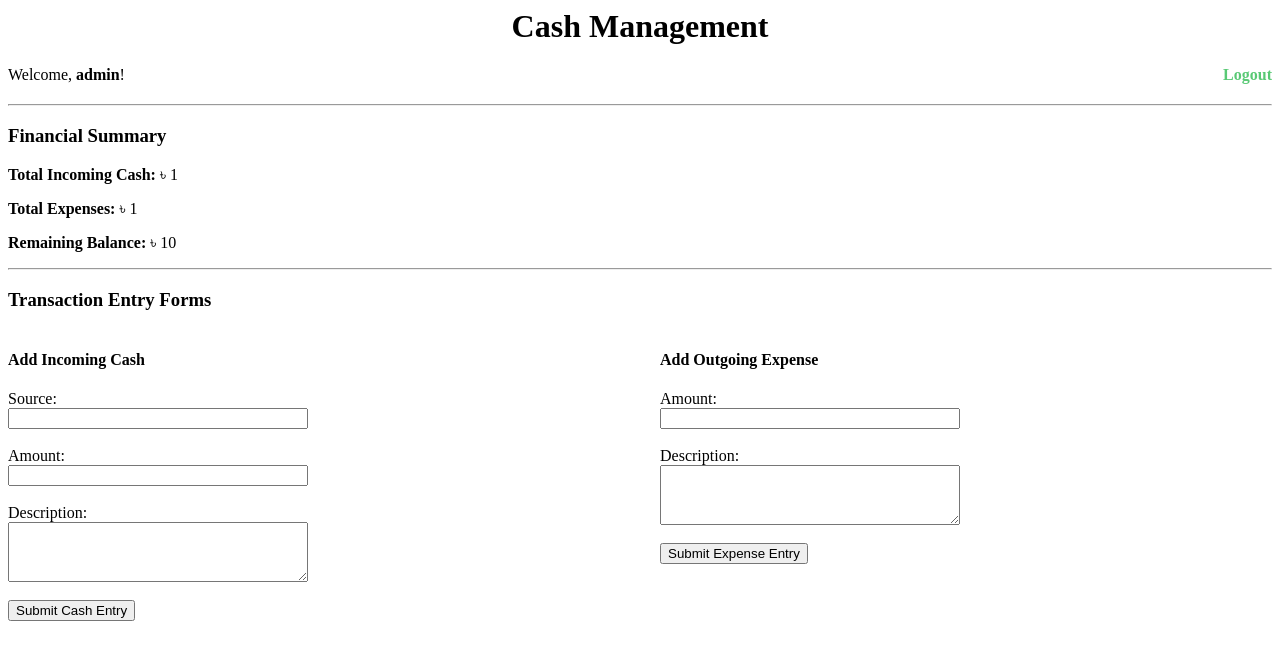
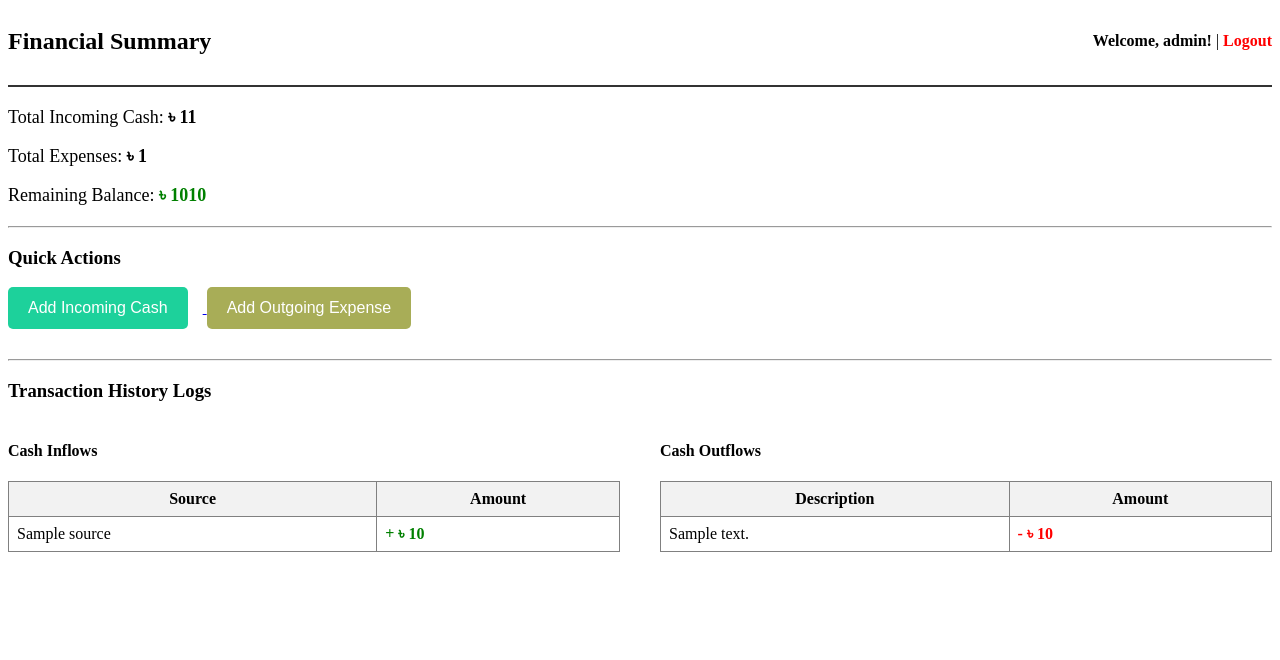
Before and after one commit to russelahmed71/Russel_01_ManageCash, a Django app: template ManageCash/templates/dashboard.html in a window 1280 px wide. Shown: the top 660 px of the page. Run offline with Django 5.2, Linux system fonts and the light colour scheme; a user stored in the database is signed in; the template is opened without the code that fills it: most values are stand-ins (such as "Sample title", 1, 10 or a date in 2020).

Commit message:
Fixed total income, balance calculation, and updated dashboard view

```diff
--- a/ManageCash/templates/dashboard.html
+++ b/ManageCash/templates/dashboard.html
@@ -1,53 +1,92 @@
-<!-- Title Centered at the Top Middle -->
-<h1 style="text-align: center;">Cash Management</h1>
+<!DOCTYPE html>
+<html>
+<head>
+    <title>Dashboard</title>
+</head>
+<body>
 
-<!-- Left and Right Corner Alignment Row -->
-<div style="display: flex; justify-content: space-between; align-items: center; margin-bottom: 20px;">
-    <span>Welcome, <strong>{{ request.user.username }}</strong>!</span>
-    <a href="{% url 'logout' %}" style="color: rgb(89, 201, 117); text-decoration: none; font-weight: bold;">Logout</a>
+    <!-- TOP HEADER -->
+    <div style="display: flex; justify-content: space-between; align-items: center; border-bottom: 2px solid #333; padding-bottom: 10px;">
+        <h2>Financial Summary</h2>
+        <div>
+            <strong>Welcome, {{ request.user.username }}!</strong> |
+            <a href="{% url 'logout' %}" style="color: red; text-decoration: none; font-weight: bold;">Logout</a>
+        </div>
+    </div>
+
+    <!-- WALLET SUMMARY VALUES -->
+    <div style="margin: 20px 0; font-size: 18px;">
+        <p>Total Incoming Cash: <strong>৳ {{ total_cash }}{{ total_income }}</strong></p>
+        <p>Total Expenses: <strong>৳ {{ total_expense }}</strong></p>
+        <p>Remaining Balance: <strong style="color: green;">৳ {{ balance }}{{ net_balance }}</strong></p>
     </div>
 
     <hr>
 
-<h3>Financial Summary</h3>
-<p><strong>Total Incoming Cash:</strong> ৳  {{ total_cash }}</p>
-<p><strong>Total Expenses:</strong> ৳  {{ total_expense }}</p>
-<p><strong>Remaining Balance:</strong> ৳  {{ balance }}</p>
+    <!-- QUICK ACTION BUTTONS -->
+    <h3>Quick Actions</h3>
+    <div style="margin-bottom: 30px;">
+        <a href="{% url 'add_cash' %}">
+            <button style="background-color: #1dd19b; color: white; padding: 12px 20px; font-size: 16px; border: none; border-radius: 5px; cursor: pointer; margin-right: 15px;">
+                 Add Incoming Cash
+            </button>
+        </a>
+        <a href="{% url 'add_expense' %}">
+            <button style="background-color: #a8ad57; color: white; padding: 12px 20px; font-size: 16px; border: none; border-radius: 5px; cursor: pointer;">
+                Add Outgoing Expense
+            </button>
+        </a>
+    </div>
 
     <hr>
 
-<h3>Transaction Entry Forms</h3>
+    <!-- SIDE BY SIDE HISTORY LOGS -->
+    <h3>Transaction History Logs</h3>
     <div style="display: flex; gap: 40px;">
-    <!-- Add Cash Form -->
+
+        <!-- Income Records Left Column -->
         <div style="flex: 1;">
-        <h4>Add Incoming Cash</h4>
-        <form action="{% url 'add_cash' %}" method="POST">
-            {% csrf_token %}
-            <label>Source:</label><br>
-            <input type="text" name="source" required style="width: 100%; max-width: 300px;"><br><br>
-
-            <label>Amount:</label><br>
-            <input type="number" name="amount" required style="width: 100%; max-width: 300px;"><br><br>
-
-            <label>Description:</label><br>
-            <textarea name="description" style="width: 100%; max-width: 300px; height: 60px;"></textarea><br><br>
-
-            <button type="submit">Submit Cash Entry</button>
-        </form>
+            <h4>Cash Inflows</h4>
+            <table border="1" cellpadding="8" style="width: 100%; border-collapse: collapse;">
+                <tr style="background-color: #f2f2f2;">
+                    <th>Source</th>
+                    <th>Amount</th>
+                </tr>
+                {% for cash in incomes %}
+                <tr>
+                    <td>{{ cash.source }}</td>
+                    <td style="color: green; font-weight: bold;">+ ৳ {{ cash.amount }}</td>
+                </tr>
+                {% empty %}
+                <tr>
+                    <td colspan="2" style="color: gray; text-align: center;">No cash inputs recorded yet.</td>
+                </tr>
+                {% endfor %}
+            </table>
         </div>
 
-    <!-- Add Expense Form -->
+        <!-- Expense Records Right Column -->
         <div style="flex: 1;">
-        <h4>Add Outgoing Expense</h4>
-        <form action="{% url 'add_expense' %}" method="POST">
-            {% csrf_token %}
-            <label>Amount:</label><br>
-            <input type="number" name="amount" required style="width: 100%; max-width: 300px;"><br><br>
+            <h4>Cash Outflows</h4>
+            <table border="1" cellpadding="8" style="width: 100%; border-collapse: collapse;">
+                <tr style="background-color: #f2f2f2;">
+                    <th>Description</th>
+                    <th>Amount</th>
+                </tr>
+                {% for exp in expenses %}
+                <tr>
+                    <td>{{ exp.description }}</td>
+                    <td style="color: red; font-weight: bold;">- ৳ {{ exp.amount }}</td>
+                </tr>
+                {% empty %}
+                <tr>
+                    <td colspan="2" style="color: gray; text-align: center;">No expenses recorded yet.</td>
+                </tr>
+                {% endfor %}
+            </table>
+        </div>
 
-            <label>Description:</label><br>
-            <textarea name="description" required style="width: 100%; max-width: 300px; height: 60px;"></textarea><br><br>
+    </div>
 
-            <button type="submit">Submit Expense Entry</button>
-        </form>
-    </div>
-</div>
+</body>
+</html>
--- a/ManageCash/urls.py
+++ b/ManageCash/urls.py
@@ -2,10 +2,10 @@ from django.urls import path
 from . import views
 
 urlpatterns = [
-    path('', views.dashboard_view, name='dashboard'),
+    path('', views.login_view, name='login'),
     path('register/', views.register_view, name='register'),
-    path('login/', views.login_view, name='login'),
     path('logout/', views.logout_view, name='logout'),
+    path('dashboard/', views.dashboard_view, name='dashboard'),
     path('add-cash/', views.add_cash_view, name='add_cash'),
     path('add-expense/', views.add_expense_view, name='add_expense'),
 ]
```
Also changed, not shown: ManageCash/templates/transaction_form.html (added, +14 -0 lines), ManageCash/views.py (+35 -7 lines), db.sqlite3. Lines whose indentation alone changed are shown as unchanged.
